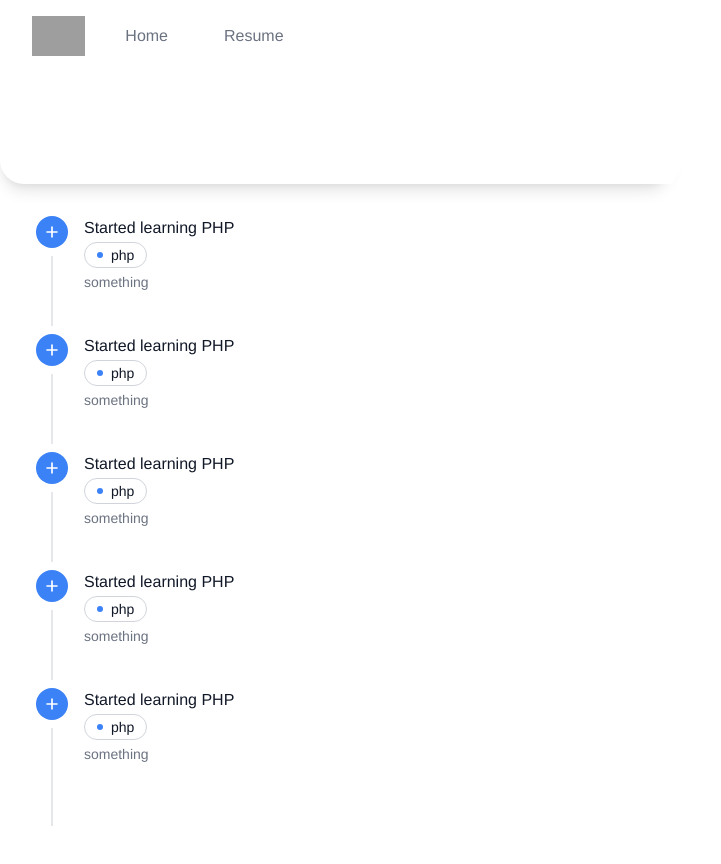
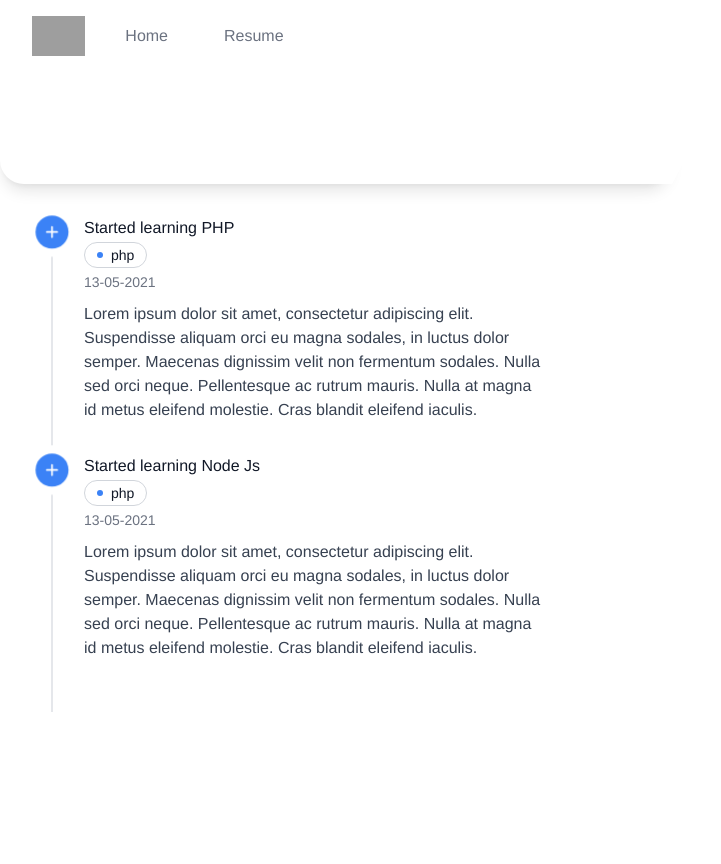
Before and after one commit to albinvar/personal-portfolio-vue, a Vue app: page /resume in a window 1280 px wide. Shown: the top 864 px of the page, without its empty margins (0-721 px from the left). Before the commit the page ends 826 px from the top, so only its background shows below. Built offline with nearby package versions, Linux system fonts and the light colour scheme; grey boxes are pictures that could not be loaded.

Commit message:
add sample timeline

```diff
--- a/src/views/Resume.vue
+++ b/src/views/Resume.vue
@@ -4,12 +4,12 @@
     <ul class="-mb-8">
 
       <li v-for="event in timelineEvents">
-        <div class="relative pb-8">
+        <div class="relative pb-8" data-aos="fade-up">
           <span class="absolute top-5 left-5 -ml-px h-full w-0.5 bg-gray-200" aria-hidden="true"></span>
           <div class="relative flex items-start space-x-3">
             <div>
               <div class="relative px-1">
-                <div class="h-8 w-8 bg-blue-500 rounded-full ring-8 ring-white flex items-center justify-center heartbeat">
+                <div class="h-8 w-8 bg-blue-500 rounded-full ring-8 ring-white flex items-center justify-center animate__animated animate__pulse animate__infinite">
                   <svg class="text-white h-5 w-5" xmlns="http://www.w3.org/2000/svg" fill="none" viewBox="0 0 24 24" stroke="currentColor">
                     <path stroke-linecap="round" stroke-linejoin="round" stroke-width="2" d="M12 6v6m0 0v6m0-6h6m-6 0H6" />
                   </svg>
@@ -31,7 +31,7 @@
                   </a>
 
                 </div>
-                <span class="whitespace-nowrap text-sm">{{ event.subTitle }}</span>
+                <span class="whitespace-nowrap text-sm">{{ event.date }}</span>
               </div>
               <div class="mt-2 text-gray-700">
 
@@ -55,11 +55,11 @@ export default {
 	data() {
 		return {
 			timelineEvents: [
-				{title: 'Started learning PHP', label: 'php', labelColor: 'blue', subTitle: 'something', date: '13-05-2021'},
-				{title: 'Started learning PHP', label: 'php', labelColor: 'blue', subTitle: 'something', date: '13-05-2021'},
-				{title: 'Started learning PHP', label: 'php', labelColor: 'blue', subTitle: 'something', date: '13-05-2021'},
-				{title: 'Started learning PHP', label: 'php', labelColor: 'blue', subTitle: 'something', date: '13-05-2021'},
-				{title: 'Started learning PHP', label: 'php', labelColor: 'blue', subTitle: 'something', date: '13-05-2021'},
+				{title: 'Started learning PHP', label: 'php', labelColor: 'blue', subTitle: 'something', description: 'Lorem ipsum dolor sit amet, consectetur adipiscing elit. Suspendisse aliquam orci eu magna sodales, in luctus dolor semper. Maecenas dignissim velit non fermentum sodales. Nulla sed orci neque. Pellentesque ac rutrum mauris. Nulla at magna id metus eleifend molestie. Cras blandit eleifend iaculis. ', date: '13-05-2021'},
+				{title: 'Started learning Node Js', label: 'php', labelColor: 'blue', subTitle: 'something', description: 'Lorem ipsum dolor sit amet, consectetur adipiscing elit. Suspendisse aliquam orci eu magna sodales, in luctus dolor semper. Maecenas dignissim velit non fermentum sodales. Nulla sed orci neque. Pellentesque ac rutrum mauris. Nulla at magna id metus eleifend molestie. Cras blandit eleifend iaculis. ', date: '13-05-2021'},
+				{title: 'Started learning  Python', label: 'php', labelColor: 'blue', subTitle: 'something', description: 'Lorem ipsum dolor sit amet, consectetur adipiscing elit. Suspendisse aliquam orci eu magna sodales, in luctus dolor semper. Maecenas dignissim velit non fermentum sodales. Nulla sed orci neque. Pellentesque ac rutrum mauris. Nulla at magna id metus eleifend molestie. Cras blandit eleifend iaculis. ', date: '13-05-2021'},
+				{title: 'Started learning Css', label: 'php', labelColor: 'blue', subTitle: 'something', description: 'Lorem ipsum dolor sit amet, consectetur adipiscing elit. Suspendisse aliquam orci eu magna sodales, in luctus dolor semper. Maecenas dignissim velit non fermentum sodales. Nulla sed orci neque. Pellentesque ac rutrum mauris. Nulla at magna id metus eleifend molestie. Cras blandit eleifend iaculis. ', date: '13-05-2021'},
+				{title: 'Started learning Sass', label: 'php', labelColor: 'blue', subTitle: 'something', description: 'Lorem ipsum dolor sit amet, consectetur adipiscing elit. Suspendisse aliquam orci eu magna sodales, in luctus dolor semper. Maecenas dignissim velit non fermentum sodales. Nulla sed orci neque. Pellentesque ac rutrum mauris. Nulla at magna id metus eleifend molestie. Cras blandit eleifend iaculis. ', date: '13-05-2021'},
 				]
 			}
 		}
```
